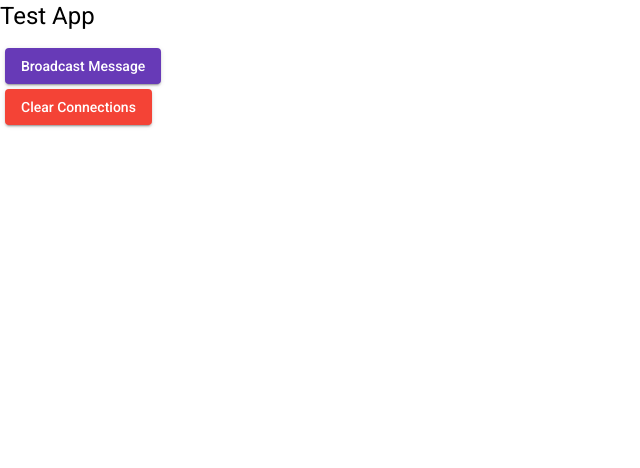
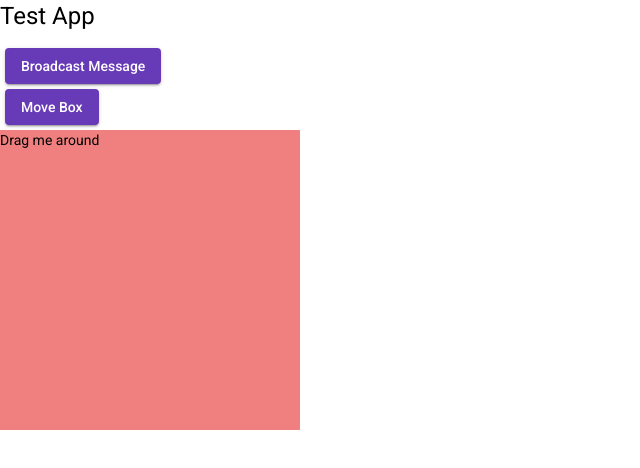
Before and after one commit to bajohn/rf, an Angular app in the folder frontend/: page / in a window 1280 px wide. Shown: the top 468 px of the page, without its empty margins (0-640 px from the left). Built offline with nearby package versions, Linux system fonts and the light colour scheme; no server answers.

Commit message:
basic box movement works

```diff
--- a/frontend/src/app/app.component.html
+++ b/frontend/src/app/app.component.html
@@ -1,4 +1,3 @@
-<div class="container"></div>
 <h1>
     Test App
 </h1>
@@ -6,6 +5,17 @@
     <button button mat-raised-button color="primary" class="pad-btn" (click)="click_broadcast()"> Broadcast
         Message</button>
 </div>
+
 <div class="pad-btn">
+    <button button mat-raised-button color="primary" class="pad-btn" (click)="click_move()"> Move Box
+    </button>
+</div>
+<!-- <div class="pad-btn">
     <button button mat-raised-button color="warn" class="pad-btn" (click)="click_clear()"> Clear Connections</button>
+</div> -->
+
+<div class="game-container">
+    <div class="example-box" (cdkDragEnded)="moved($event)" [cdkDragFreeDragPosition]="boxPosition" cdkDrag #dragel>
+        Drag me around
+    </div>
 </div>
--- a/frontend/src/app/app.component.ts
+++ b/frontend/src/app/app.component.ts
@@ -1,5 +1,7 @@
-import { Component, OnInit } from '@angular/core';
+import { Component, OnInit, ViewChild } from '@angular/core';
 import { webSocket, WebSocketSubject } from 'rxjs/webSocket';
+import { Observable } from 'rxjs';
+import { CdkDragEnd, CdkDragStart } from '@angular/cdk/drag-drop';
 
 
 @Component({
@@ -12,6 +14,16 @@ export class AppComponent implements OnInit {
   ws: WebSocketSubject<any>;
   apiId = '9owex9co2e';
   game_id = 'cccc'
+  ctr = 0;
+
+
+  boxPosition = { x: 0, y: 0 };
+
+
+
+  // @ViewChild('cdkDrag') child: CdkDrag
+  //@ViewChild(CdkDrag) dragel: CdkDrag;
+
   constructor() {
   }
 
@@ -35,6 +47,10 @@ export class AppComponent implements OnInit {
 
   }
 
+  click_move() {
+    this.boxPosition = { x: -10, y: -10 };
+  }
+
   async initws() {
     const url = `wss://${this.apiId}.execute-api.us-east-1.amazonaws.com/dev`;
     this.ws = webSocket(url);
@@ -42,5 +58,16 @@ export class AppComponent implements OnInit {
     this.ws.next({ action: 'initialize', message: { game_id: this.game_id } });
   }
 
+  moved(moved: CdkDragEnd<any>) {
+    console.log('hi!')
+    //console.log(moved);
+    //console.log(this.dragel);
+    this.ctr++;
+    console.log(moved.source.getFreeDragPosition())
+    console.log(this.boxPosition);
+    //console.log(moved.source.getFreeDragPosition());
+
+  }
+
 
 }
--- a/frontend/src/app/app.module.ts
+++ b/frontend/src/app/app.module.ts
@@ -6,6 +6,7 @@ import {MatButtonModule} from '@angular/material/button';
 import { AppRoutingModule } from './app-routing.module';
 import { AppComponent } from './app.component';
 import { BrowserAnimationsModule } from '@angular/platform-browser/animations';
+import {DragDropModule} from '@angular/cdk/drag-drop';
 
 
 @NgModule({
@@ -16,7 +17,8 @@ import { BrowserAnimationsModule } from '@angular/platform-browser/animations';
     BrowserModule,
     AppRoutingModule,
     BrowserAnimationsModule,
-    MatButtonModule
+    MatButtonModule,
+    DragDropModule
   ],
   providers: [],
   bootstrap: [AppComponent]
--- a/frontend/src/styles.css
+++ b/frontend/src/styles.css
@@ -3,7 +3,17 @@ html, body { height: 100%; }
 body { margin: 0; font-family: Roboto, "Helvetica Neue", sans-serif; }
 
 
+.game-container {
+width:100%;
+height: 100%;
+}
 
 .pad-btn{
     margin:5px;
 }
+
+.example-box {
+background-color: lightcoral;
+width:300px;
+height:300px;
+}
```
